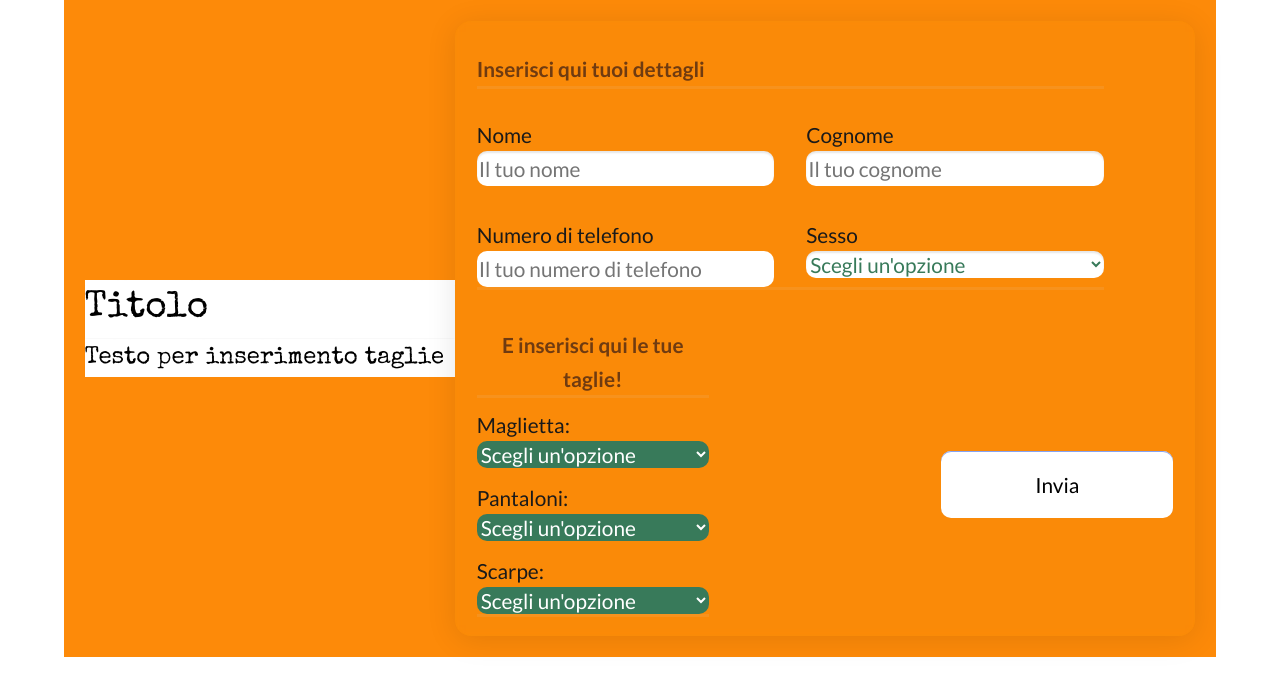
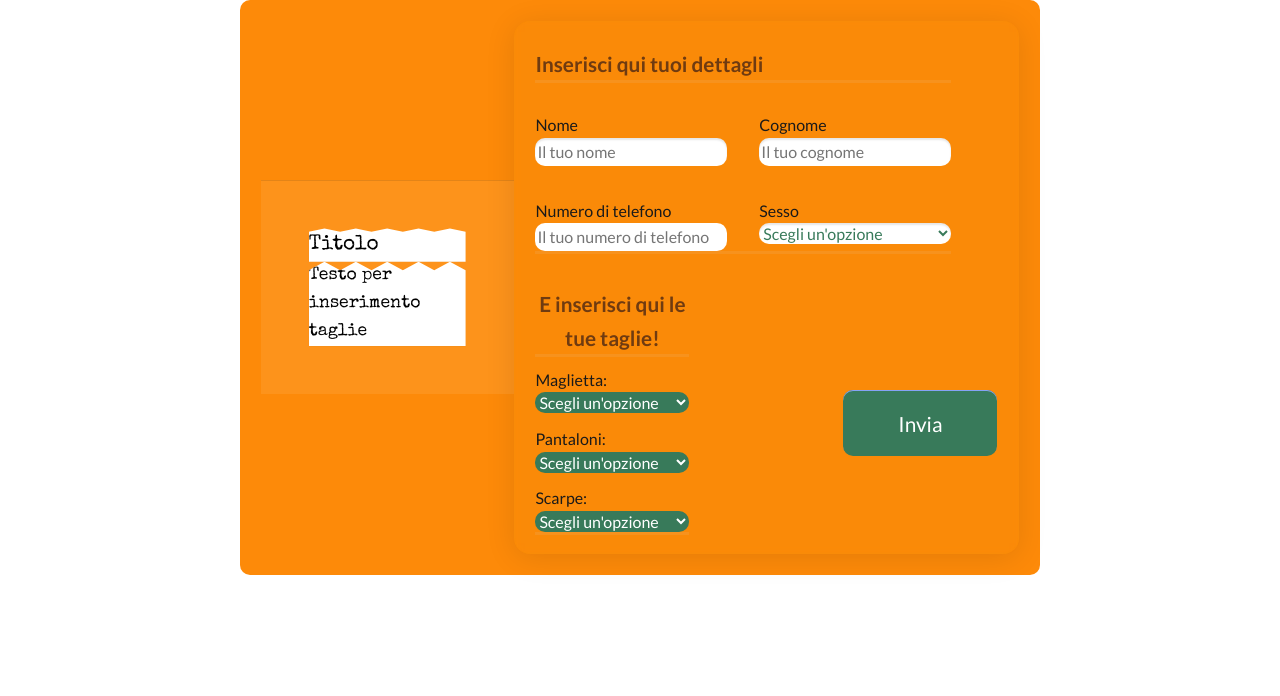
Before and after one commit to RyXkci/2mmshop-reg-clienti, a React (Vite) app: page /formdati in a window 1280 px wide. Shown: the top 696 px of the page. Built offline with nearby package versions, Linux system fonts and the light colour scheme.

Commit message:
Added slight changes to large screen styles

```diff
--- a/src/App.css
+++ b/src/App.css
@@ -1,6 +1,7 @@
 :root {
     --primary-100: hsl(32, 98%, 93%);
     --primary-300: hsl(27, 74%, 25%);
+    --primary-400: #fd931b;
     --primary-500: #FD8A09;
     --primary-600: #e47902;
 
--- a/src/stylesheets/form.css
+++ b/src/stylesheets/form.css
@@ -44,6 +44,7 @@
     flex-direction: column;
     justify-content: center;
     align-items: center;
+    border-radius: 10px;
     background: var(--primary-500);
 }
 
@@ -129,7 +130,8 @@ form {
 }
 
 .form-button {
-    background: white;
+    background: var(--dark-500);
+    color:white;
     padding: .8em 1.3em;
     border-radius: 10px;
     font-size: 1.3em;
@@ -139,14 +141,15 @@ form {
 
 @media screen and (min-width: 670px) {
     .form-container {
-        max-width: 90%;
+        width: 90%;
+        max-width: 800px;
         display: grid;
         grid-template-columns: 1fr 2fr;
         grid-template-rows: 1fr auto 1fr;
     }
 
     .post-form {
-        display:grid;
+        display: grid;
         grid-template-columns: 1fr 1fr 1fr;
         grid-template-rows: 1fr 1fr;
         grid-column: 2;
@@ -158,7 +161,9 @@ grid-template-rows: 1fr auto 1fr;
 
     .form-header {
         grid-row: 2;
-        background-color: white;
+        background-color: var(--primary-400);
+        padding: 3em;
+        box-shadow: inset 0 1px 0 rgba(0, 0, 0, .1);
     }
 
     .data-section {
@@ -180,6 +185,7 @@ grid-column: 1/-1;
     input {
         width: 100%;
     }
+
     .sizes-section {
         grid-column: 1;
         grid-row: 2;
@@ -189,4 +195,17 @@ grid-column: 1/-1;
         grid-column: 3;
         grid-row: 2;
     }
+
+    .form-input,
+    .form-dropdown {
+        font-size: 1rem;
     }
+
+    .form-title {
+        font-size: 1.3rem;
+    }
+
+    .form-subtitle {
+        font-size: 1.1rem;
+    }
+}
```
Lines whose indentation alone changed are shown as unchanged.
